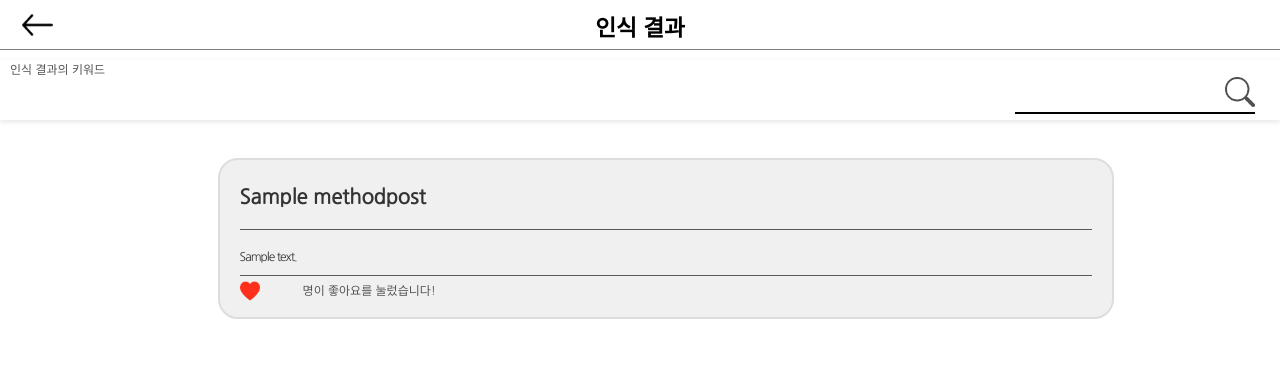
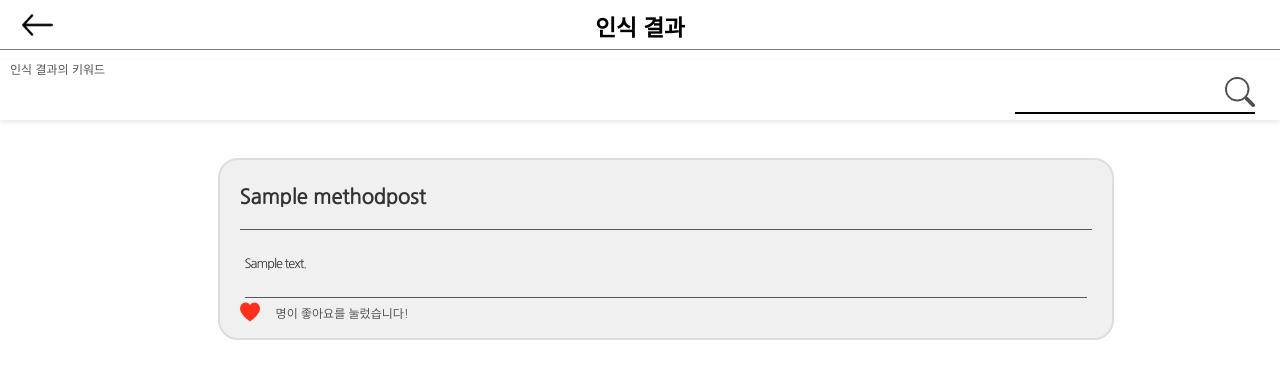
Before and after one commit to choijisul/earthup, a PHP site: page /recosuccess.php in a window 1280 px wide. Shown: the top 379 px of the page. Run offline with PHP 8.4, Linux system fonts and the light colour scheme; tables that the repository leaves empty or names only in its code hold one stand-in row (values such as "Sample post"); data that the repository does not hold is empty.

Commit message:
처리 방법 화면 디자인 수정

```diff
--- a/css/recosuccess.css
+++ b/css/recosuccess.css
@@ -166,10 +166,13 @@ input[type="text"]:focus {
 }
 
 .paragraph {
-    margin-bottom: 2px;
-    /* 문단 사이의 간격을 조정합니다. */
+    font-size: 0.8rem;
+    padding: 2px 5px;
+    margin-bottom: 18px;
     position: relative;
+    line-height: 1.9;
 }
+
 
 .paragraph:last-child::after {
     content: '';
@@ -178,8 +181,7 @@ input[type="text"]:focus {
     height: 1px;
     background-color: #585858;
     position: relative;
-    top: 10px;
-    /* 원하는 위치로 조정하세요 */
+    top: 20px;
 }
 
 .keyword-text {
@@ -215,8 +217,8 @@ input[type="text"]:focus {
 
 .user-count-text {
     position: absolute;
-    margin-top: 1.3%;
-    left: 21%;
+    margin-top: 2.1%;
+    left: 12%;
     font-size: 12px;
     /* 글자 크기 설정 */
     color: #555;
--- a/recosuccess.php
+++ b/recosuccess.php
@@ -19,8 +19,8 @@ if ($_SERVER["REQUEST_METHOD"] == "POST") {
 <head>
     <meta charset="UTF-8">
     <meta name="viewport" content="width=device-width, initial-scale=1.0">
-    <link rel="stylesheet" href="css/proggingNav.css?val1">
-    <link rel="stylesheet" href="css/recosuccess.css?val4">
+    <link rel="stylesheet" href="css/proggingNav.css?va2">
+    <link rel="stylesheet" href="css/recosuccess.css?val7">
     <title>어썹</title>
     <link rel="icon" href="img/pavicon.png" type="image/png" sizes="32x32">
     <link rel="preconnect" href="https://fonts.googleapis.com">   <!--폰트-->
```
